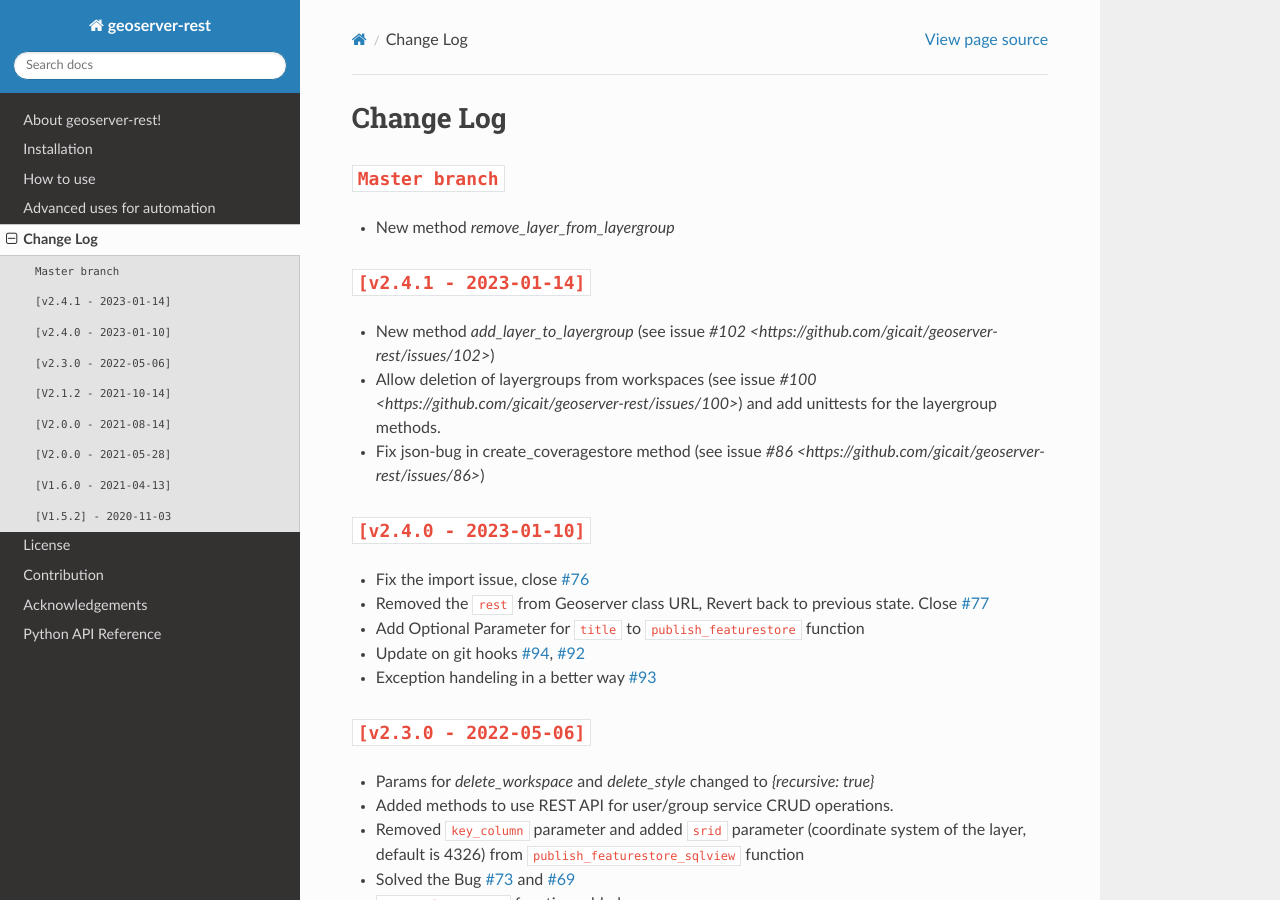
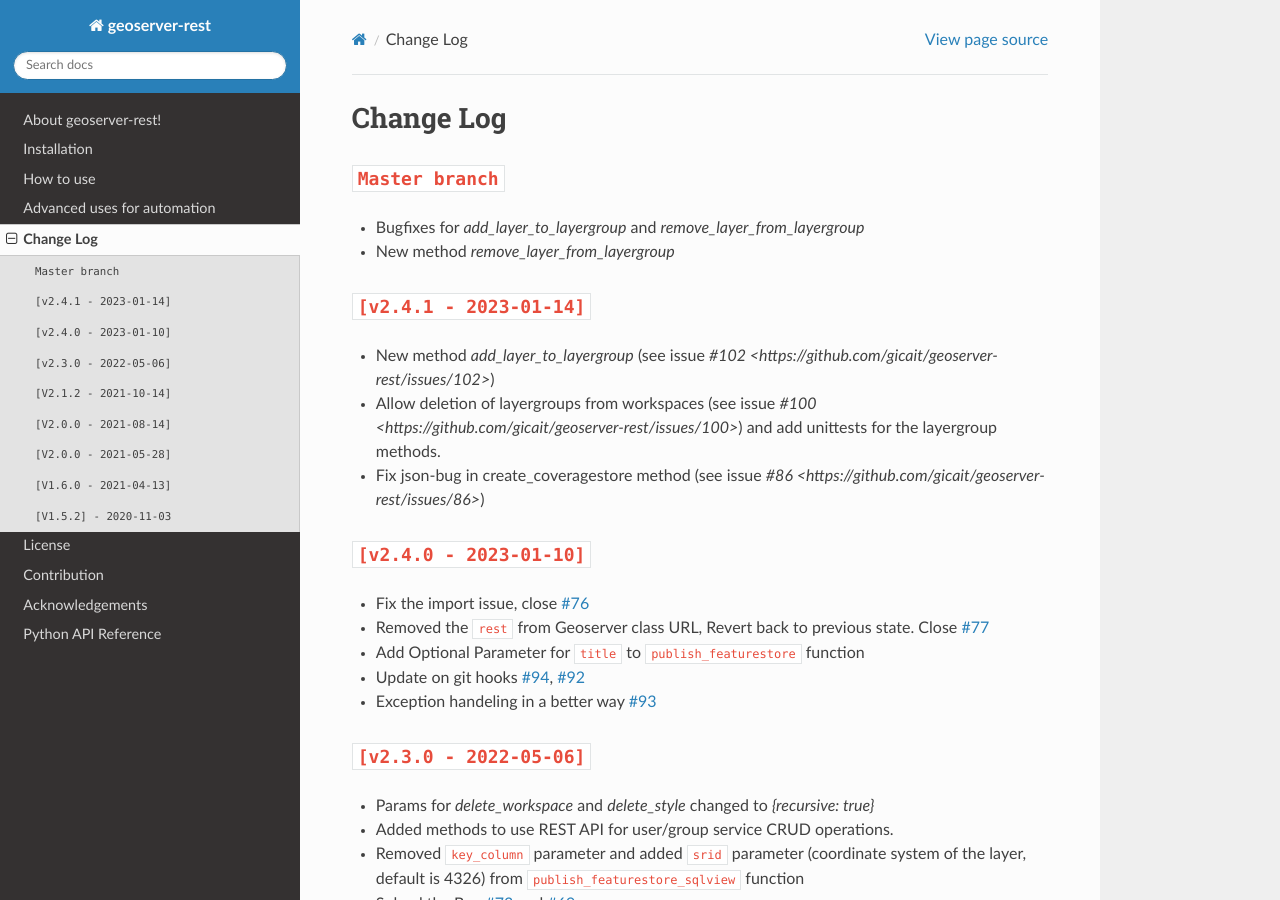
Before and after one commit to gicait/geoserver-rest, a Sphinx documentation site: the page built from docs/source/change_log.rst, in a window 1280 px wide and 900 px high. Built offline with Sphinx 7.4.7 and the Read the Docs theme 2.0.0, drawn with Linux system fonts in a browser that asks for light colours.

Commit message:
update chengelog

```diff
--- a/docs/source/change_log.rst
+++ b/docs/source/change_log.rst
@@ -3,6 +3,7 @@ Change Log
 
 ``Master branch``
 ^^^^^^^^^^^^^^^^^
+* Bugfixes for `add_layer_to_layergroup` and `remove_layer_from_layergroup`
 * New method `remove_layer_from_layergroup`
 
 ``[v2.4.1 - 2023-01-14]``
```
